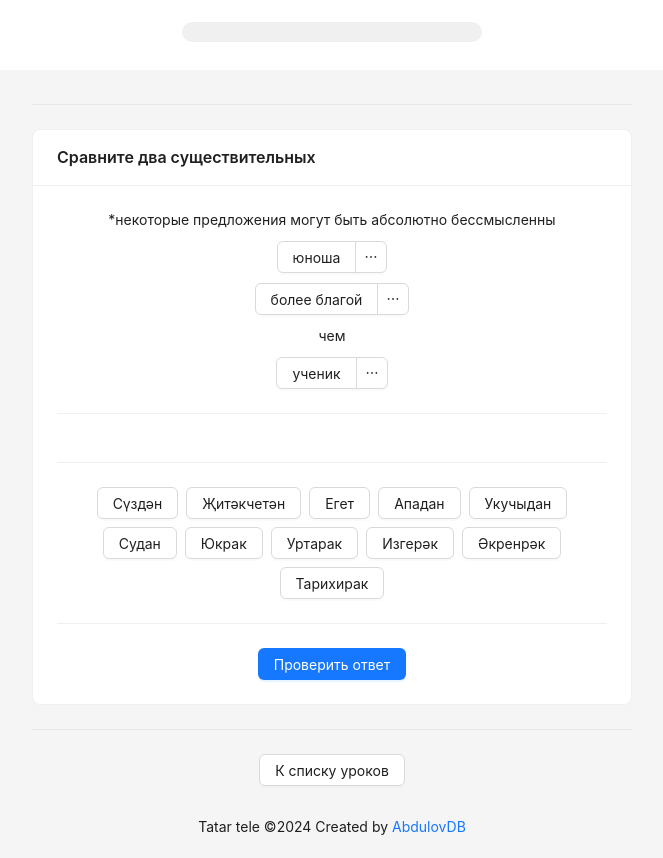
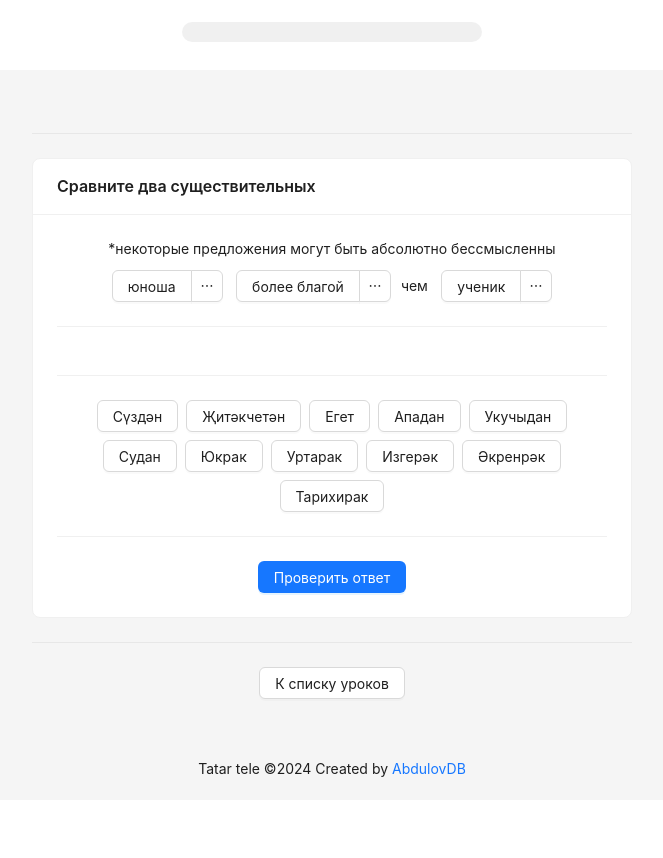
Before and after one commit to DaniilAbdulov/tatar-tele, a React (Create React App) app: page /thirth in a window 1280 px wide. Shown: the whole page, without its empty margins (308-971 px from the left). After the commit the page ends 800 px from the top, so only its background shows below. Built offline with nearby package versions, Linux system fonts and the light colour scheme.

Commit message:
lint and bug fixes

```diff
--- a/src/components/SecondLesson/Content/Task/Case.jsx
+++ b/src/components/SecondLesson/Content/Task/Case.jsx
@@ -29,7 +29,7 @@ export const Case = observer(() => {
   ];
 
   return (
-    <Flex wrap gap={5} style={{marginTop:'10px'}}>
+    <Flex wrap gap={5} style={{marginTop: '10px'}}>
       <Descriptions items={arrOfParts} />
     </Flex>
   );
--- a/src/components/ThithLesson/Content/AdjectiveTask.jsx
+++ b/src/components/ThithLesson/Content/AdjectiveTask.jsx
@@ -1,33 +1,33 @@
-import React from 'react';
+import React, {useEffect, useState} from 'react';
 import {observer} from 'mobx-react-lite';
 import {thirthLessonStore} from '../../../stores/components/ThirthLesson/ThirthLessonStore';
 import {SharedDropDown} from '../../shared/Lesson/Content/Task/SharedDropDown';
-import {Flex} from 'antd';
-import Text from 'antd/es/typography/Text';
+import './AdjectiveTask.scss';
+import {progressStore} from '../../../stores/components/ProgressStore';
 
 export const AdjectiveTask = observer(() => {
+  const [showInfo, setShowInfo] = useState(true);
   const {trueTaskValue} = thirthLessonStore;
+  const trueAnswerCount = progressStore.countOfTrueAnswers;
+  const errorResult = progressStore.result;
 
-  if (
-    !trueTaskValue?.noun ||
-    !trueTaskValue?.secondNoun ||
-    !trueTaskValue?.adjective
-  ) {
-    return <></>;
-  }
+  useEffect(() => {
+    if (trueAnswerCount || errorResult) {
+      setShowInfo(false);
+    }
+  }, [showInfo, trueAnswerCount, errorResult]);
 
   return (
-    <Flex wrap justify='center' gap={10}>
-      <span>
-        *некоторые предложения могут быть абсолютно бессмысленны
-      </span>
-
+    <div className="adjective">
+      {showInfo && (
+        <span>*некоторые предложения могут быть абсолютно бессмысленны</span>
+      )}
+      <div className="adjective_task">
         <SharedDropDown noun={trueTaskValue.noun} />
         <SharedDropDown adjective={trueTaskValue.adjective} />
-
-        <Text>чем</Text>
+        <span>чем</span>
         <SharedDropDown noun={trueTaskValue.secondNoun} />
-
-    </Flex>
+      </div>
+    </div>
   );
 });
--- /dev/null
+++ b/src/components/ThithLesson/Content/AdjectiveTask.scss
@@ -0,0 +1,22 @@
+.adjective {
+  display: flex;
+  gap: 10px;
+  flex-direction: column;
+  &_task {
+    display: flex;
+    align-items: center;
+    gap: 10px;
+  }
+  span {
+    text-align: center;
+  }
+}
+
+@media (max-width: 768px) {
+  .adjective {
+    &_task {
+      flex-wrap: wrap;
+      justify-content: center;
+    }
+  }
+}
--- a/src/components/shared/Lesson/Content/Task/index.jsx
+++ b/src/components/shared/Lesson/Content/Task/index.jsx
@@ -27,7 +27,6 @@ export const Task = ({task}) => {
         <Flex>
           <Flex vertical>
             <SharedDropDown noun={task.noun} />
-
             <Case />
           </Flex>
         </Flex>
--- a/src/components/shared/Lesson/Content/index.jsx
+++ b/src/components/shared/Lesson/Content/index.jsx
@@ -5,7 +5,7 @@ import {Task} from './Task/index';
 import {Variants} from './Variants/Variants';
 import {CheckAnswer} from './CheckAnswer/index';
 import {observer} from 'mobx-react-lite';
-import { LESSONS } from '../../../../data/index.js';
+import {LESSONS} from '../../../../data/index.js';
 
 export const Content = observer(({store, lessonId}) => {
   const task = store?.trueTaskValue || {};
@@ -30,7 +30,5 @@ export const Content = observer(({store, lessonId}) => {
         <Task task={task} />
       </Flex>
     );
-
   }
-
 });
--- a/src/stores/components/FirstLesson/FirstLessonStore.js
+++ b/src/stores/components/FirstLesson/FirstLessonStore.js
@@ -150,7 +150,7 @@ class FirstLessonStore {
       timeId,
       verbId,
       oneOrTwo: negativeId,
-    } = getRandomIntegers(['pronounId','timeId','verbId','oneOrTwo']);
+    } = getRandomIntegers(['pronounId', 'timeId', 'verbId', 'oneOrTwo']);
     const pronoun = actualValue(PRONOUNS, pronounId);
     const verb = actualValue(VERBS, verbId);
 
--- a/src/stores/components/GeneralLessonsStore.js
+++ b/src/stores/components/GeneralLessonsStore.js
@@ -1,4 +1,4 @@
-import {autorun, makeAutoObservable} from 'mobx';
+import {makeAutoObservable} from 'mobx';
 
 class GeneralLessonsStore {
   lessonId = null;
--- a/src/stores/components/PairWords/PairWordsStore.js
+++ b/src/stores/components/PairWords/PairWordsStore.js
@@ -27,7 +27,11 @@ class PairWordsStore {
   };
 
   getVariants = () => {
-    const {nounId, verbId, adjectiveId} = getRandomIntegers(['nounId', 'verbId', 'adjectiveId']);
+    const {nounId, verbId, adjectiveId} = getRandomIntegers([
+      'nounId',
+      'verbId',
+      'adjectiveId',
+    ]);
     let anotherNounId = nounId;
 
     while (anotherNounId === nounId) {
```
Also changed, not shown: in.js (+13 -5 lines), src/utils/getFalseValues.js (+5 -5 lines), src/utils/getRandomIntegers.js (+3 -4 lines).
